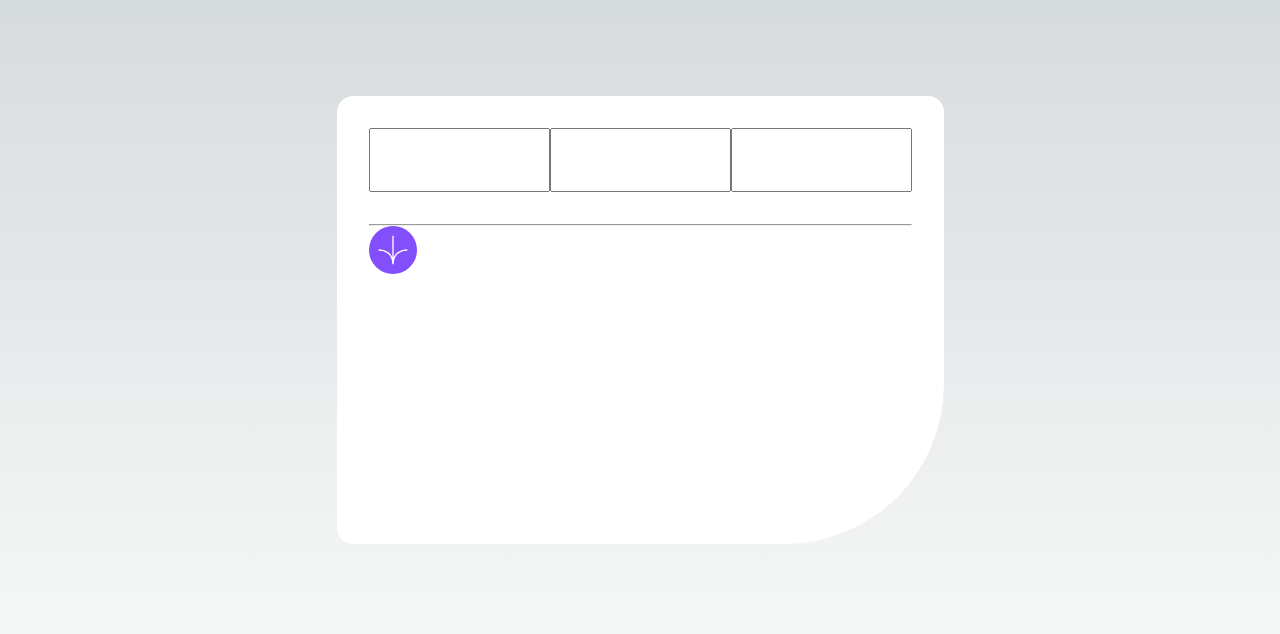
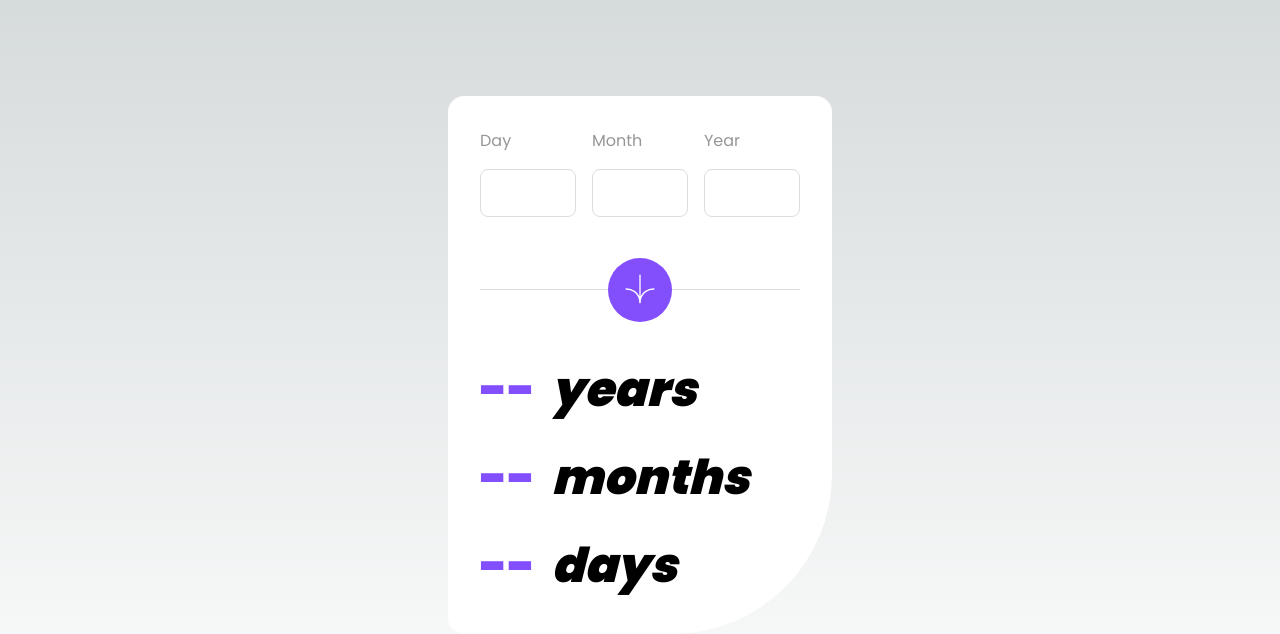
Before and after one commit to Gazwai/age-calculator, a Next.js app: page / in a window 1280 px wide. Shown: the top 634 px of the page. Built offline with nearby package versions, Linux system fonts and the light colour scheme.

Commit message:
feat: Get age calculator working with react hook forms

```diff
--- a/app/globals.css
+++ b/app/globals.css
@@ -105,3 +105,8 @@ a {
     color-scheme: dark;
   }
 }
+
+input[type='number']::-webkit-inner-spin-button,
+input[type='number']::-webkit-outer-spin-button {
+  -webkit-appearance: none;
+}
--- a/app/page.module.css
+++ b/app/page.module.css
@@ -1,16 +1,16 @@
-.card {
-  border-radius: 16px 16px 160px 16px;
-  background: #ffffff;
-  min-height: 28rem;
-  min-width: 36rem;
-}
-
 .main {
   display: flex;
   flex-direction: column;
   align-items: center;
   padding: 6rem;
   min-height: 100vh;
+}
+
+.card {
+  border-radius: 16px 16px 160px 16px;
+  background: #ffffff;
+  min-height: 32rem;
+  min-width: 24rem;
 }
 
 .form {
@@ -20,25 +20,85 @@
   padding: 2rem;
 }
 
-.form_input {
+.form__input_label {
+  color: #969696;
+  margin-bottom: 1rem;
+}
+
+.form__input {
+  width: 6rem;
+  height: 3rem;
+  border-radius: 8px;
+  background-color: #ffffff;
+  border: 1px solid #dddddd;
+  color: #000000;
+  padding: 1rem;
+  font-size: 18px;
+  font-weight: 700;
+  margin-bottom: 0.5rem;
+}
+
+.form__input[aria-invalid='true'] {
+  border: 1px solid #f3797f;
+}
+
+.form___input_container {
+  display: flex;
+  flex-direction: column;
+}
+
+.form__input_errors {
+  font-size: 10px;
+  color: #f3797f;
 }
 
 .divider {
   padding: 0 2rem;
+  margin: 2rem 0 2rem;
 }
 
-.divider_linebreak {
-  position: relative;
+.divider__linebreak {
+  border: 0;
+  border-top: 1px solid #dddddd;
 }
 
 .circle {
-  display: flex;
-  justify-content: center;
   align-items: center;
   background-color: #834ffd;
-  height: 3rem;
-  width: 3rem;
   border-radius: 50%;
-  margin-left: auto;
+  content: '';
+  height: 4rem;
+  border: none;
+  justify-content: center;
+  left: 50%;
+  margin-left: -2rem;
+  margin-top: -2rem;
+  padding: 1rem;
   position: absolute;
+  width: 4rem;
 }
+
+.body {
+  padding: 2rem;
+  display: flex;
+  flex-direction: column;
+  gap: 1rem;
+}
+
+.body > div {
+  display: flex;
+  gap: 1rem;
+}
+
+.body__dynamic_text {
+  font-size: 48px;
+  color: #834ffd;
+  font-weight: 900;
+}
+
+.body__static_text {
+  font-size: 48px;
+  color: #000000;
+  font-weight: 900;
+  font-style: italic;
+}
--- a/app/page.tsx
+++ b/app/page.tsx
@@ -1,30 +1,196 @@
+'use client';
+
 import Image from 'next/image';
 import styles from './page.module.css';
+import { useForm, SubmitHandler, UseFormSetError } from 'react-hook-form';
+import { useState } from 'react';
+
+type Inputs = {
+  day: number;
+  month: number;
+  year: number;
+};
+
+type TimeSince = {
+  days: number;
+  months: number;
+  years: number;
+};
+
+function calculateDateDifference(
+  inputDate: string,
+  setError: UseFormSetError<Inputs>
+): TimeSince | undefined {
+  const startDate = new Date(inputDate);
+  const endDate = new Date();
+
+  // Ensure the start date is before the end date
+  if (startDate > endDate) {
+    setError('day', { type: 'custom', message: 'Must be in the past.' });
+    return;
+  }
+
+  let years = endDate.getFullYear() - startDate.getFullYear();
+  let months = endDate.getMonth() - startDate.getMonth();
+  let days = endDate.getDate() - startDate.getDate();
+
+  // Adjust days and months if needed
+  if (days < 0) {
+    months--;
+    const lastMonth = new Date(endDate.getFullYear(), endDate.getMonth(), 0);
+    days += lastMonth.getDate();
+  }
+
+  if (months < 0) {
+    years--;
+    months += 12;
+  }
+
+  return { years, months, days };
+}
 
 export default function Home() {
+  const {
+    register,
+    handleSubmit,
+    watch,
+    setError,
+    formState: { errors },
+  } = useForm<Inputs>();
+
+  const [result, setResult] = useState<TimeSince | null | undefined>(null);
+
+  const onSubmit: SubmitHandler<Inputs> = ({ day, month, year }) => {
+    const inputDate = `${year}-${month}-${day}`;
+
+    const result = calculateDateDifference(inputDate, setError);
+
+    setResult(result);
+  };
+
   return (
     <main className={styles.main}>
       <section className={styles.card}>
-        <form className={styles.form}>
-          <input></input>
-          <input></input>
-          <input></input>
+        <form
+          className={styles.form}
+          id="dobForm"
+          onSubmit={handleSubmit(onSubmit)}
+        >
+          <div className={styles.form___input_container}>
+            <label
+              className={styles.form__input_label}
+              htmlFor="day"
+              style={{ color: errors.day && '#f3797f' }}
+            >
+              Day
+            </label>
+
+            <input
+              className={styles.form__input}
+              {...register('day', {
+                min: { value: 1, message: 'Must be between 1 - 31' },
+                max: { value: 31, message: 'Must be between 1 - 31' },
+                required: { value: true, message: 'Day is required' },
+              })}
+              aria-invalid={errors.day ? 'true' : 'false'}
+              id="day"
+              type="number"
+            />
+
+            <div className={styles.form__input_errors}>
+              {errors.day && <span role="alert">{errors.day.message}</span>}
+            </div>
+          </div>
+
+          <div className={styles.form___input_container}>
+            <label
+              className={styles.form__input_label}
+              htmlFor="month"
+              style={{ color: errors.month && '#f3797f' }}
+            >
+              Month
+            </label>
+
+            <input
+              className={styles.form__input}
+              {...register('month', {
+                min: { value: 1, message: 'Must be between 1 - 12' },
+                max: { value: 12, message: 'Must be between 1 - 12' },
+                required: { value: true, message: 'Month is required' },
+              })}
+              aria-invalid={errors.month ? 'true' : 'false'}
+              id="month"
+            />
+
+            <div className={styles.form__input_errors}>
+              {errors.month && <span role="alert">{errors.month.message}</span>}
+            </div>
+          </div>
+
+          <div className={styles.form___input_container}>
+            <label
+              className={styles.form__input_label}
+              htmlFor="year"
+              style={{ color: errors.year && '#f3797f' }}
+            >
+              Year
+            </label>
+
+            <input
+              className={styles.form__input}
+              id="year"
+              {...register('year', {
+                min: { value: 0, message: "Must be after JC's sacrifice" },
+                required: { value: true, message: 'Year is required' },
+              })}
+              aria-invalid={errors.year ? 'true' : 'false'}
+              name="year"
+              type="number"
+            />
+
+            <div className={styles.form__input_errors}>
+              {errors.year && <span role="alert">{errors.year.message}</span>}
+            </div>
+          </div>
         </form>
 
         <div className={styles.divider}>
-          <hr className={styles.divider_linebreak} />
+          <div className={styles.divider__circle_container}>
+            <hr className={styles.divider__linebreak} />
 
-          <div className={styles.circle}>
+            <button type="submit" form="dobForm" className={styles.circle}>
               <Image
                 src="/icon-arrow.svg"
                 width={30}
                 height={30}
                 alt="Screenshots of the dashboard project showing desktop version"
               />
+            </button>
           </div>
         </div>
 
-        <div className={styles.body}></div>
+        <div className={styles.body}>
+          <div>
+            <span className={styles.body__dynamic_text}>
+              {result ? result.years : '--'}
+            </span>
+            <span className={styles.body__static_text}>years</span>
+          </div>
+
+          <div>
+            <span className={styles.body__dynamic_text}>
+              {result ? result.months : '--'}
+            </span>
+            <span className={styles.body__static_text}>months</span>
+          </div>
+
+          <div>
+            <span className={styles.body__dynamic_text}>
+              {result ? result.days : '--'}
+            </span>
+            <span className={styles.body__static_text}>days</span>
+          </div>
+        </div>
       </section>
     </main>
   );
```
Also changed, not shown: package.json (+4 -3 lines), 1 other file (tests, documents, lock files or other folders). Lines whose indentation alone changed are shown as unchanged.
